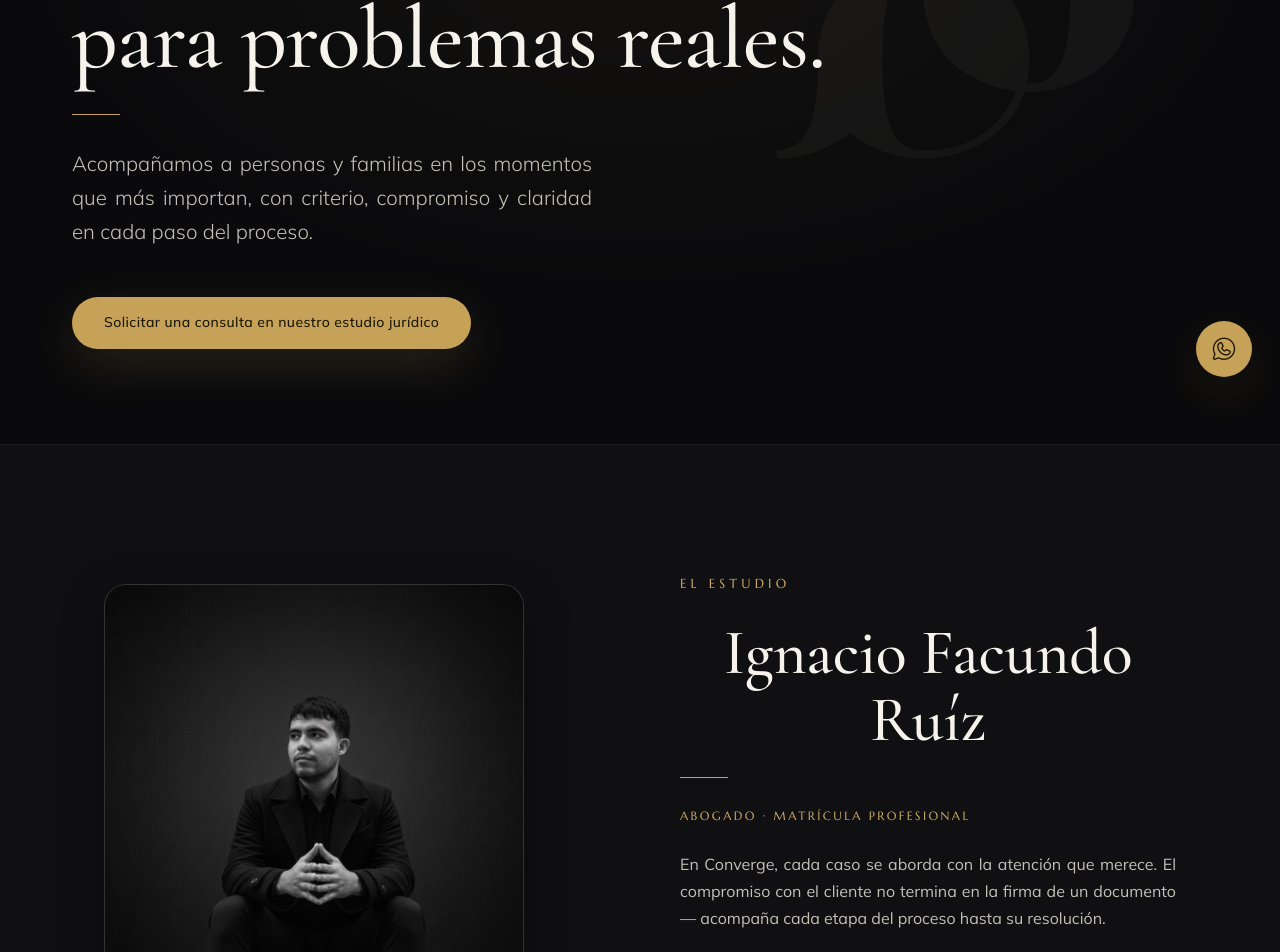
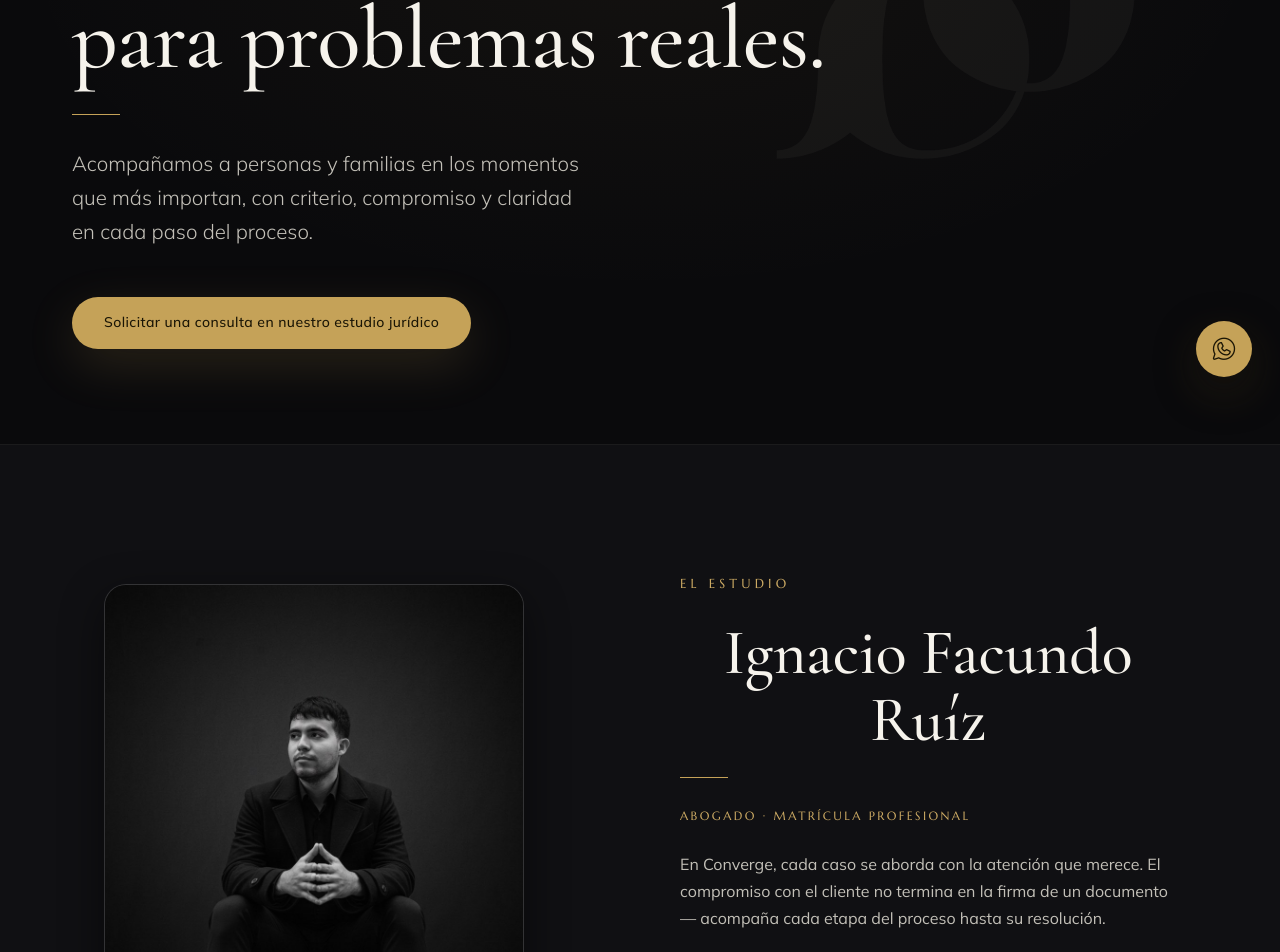
Before and after one commit to santoss300/converge-juridico, a Next.js app: page / in a window 1280 px wide. Shown: the part 395-1347 px from the top of the page. Built offline with nearby package versions, Linux system fonts and the light colour scheme.

Commit message:
Remove text-align justify from .lead and .body-text

```diff
--- a/app/globals.css
+++ b/app/globals.css
@@ -163,7 +163,6 @@ body {
   font-size: clamp(17px, 1.6vw, 21px);
   line-height: 1.65;
   color: var(--fg-2);
-  text-align: justify;
 }
 
 .body-text {
@@ -172,7 +171,6 @@ body {
   font-size: 16px;
   line-height: 1.7;
   color: var(--fg-2);
-  text-align: justify;
 }
 
 .meta {
```
